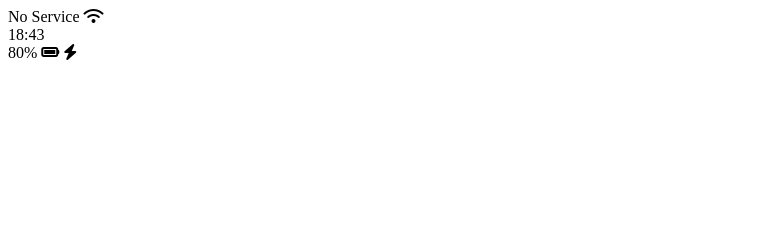
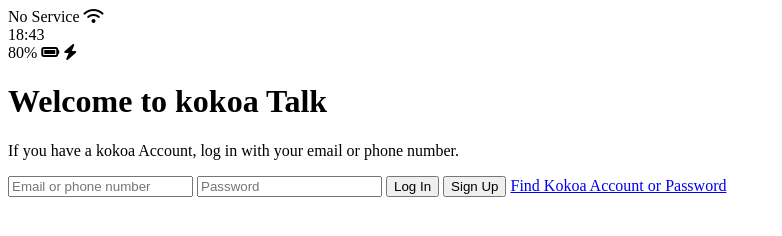
Before and after one commit to baksohyeon/kokoa-clone.io, a plain HTML site: page index.html in a window 1280 px wide. Shown: the whole page, without its empty margins (0-782 px from the left). Drawn offline with Linux system fonts and the light colour scheme.

Commit message:
6.4 Sign Up Screen part Two, add form

```diff
--- a/index.html
+++ b/index.html
@@ -20,6 +20,23 @@
       <i class="fas fa-battery-full"></i>
       <i class="fas fa-bolt"></i>
     </div>
+
+    <header class="Welcome-header">
+      <h1 class="Welcome-header__title">Welcome to kokoa Talk</h1>
+      <p class="Welcome-header__text">
+        If you have a kokoa Account, log in with your email or phone number.
+      </p>
+    </header>
+
+    <form id="login-form">
+      <input type="text" placeholder="Email or phone number" />
+      <input type="password" placeholder="Password" />
+      <input type="submit" value="Log In" />
+      <input type="submit" value="Sign Up" />
+      <!-- 아니면 <button></button> 형식도 가능은 한데 input 태그에 typle을 submit하는 방식 채택 -->
+      <a href="#">Find Kokoa Account or Password</a>
+    </form>
+
     <script
       src="https://kit.fontawesome.com/6478f529f2.js"
       crossorigin="anonymous"
```
